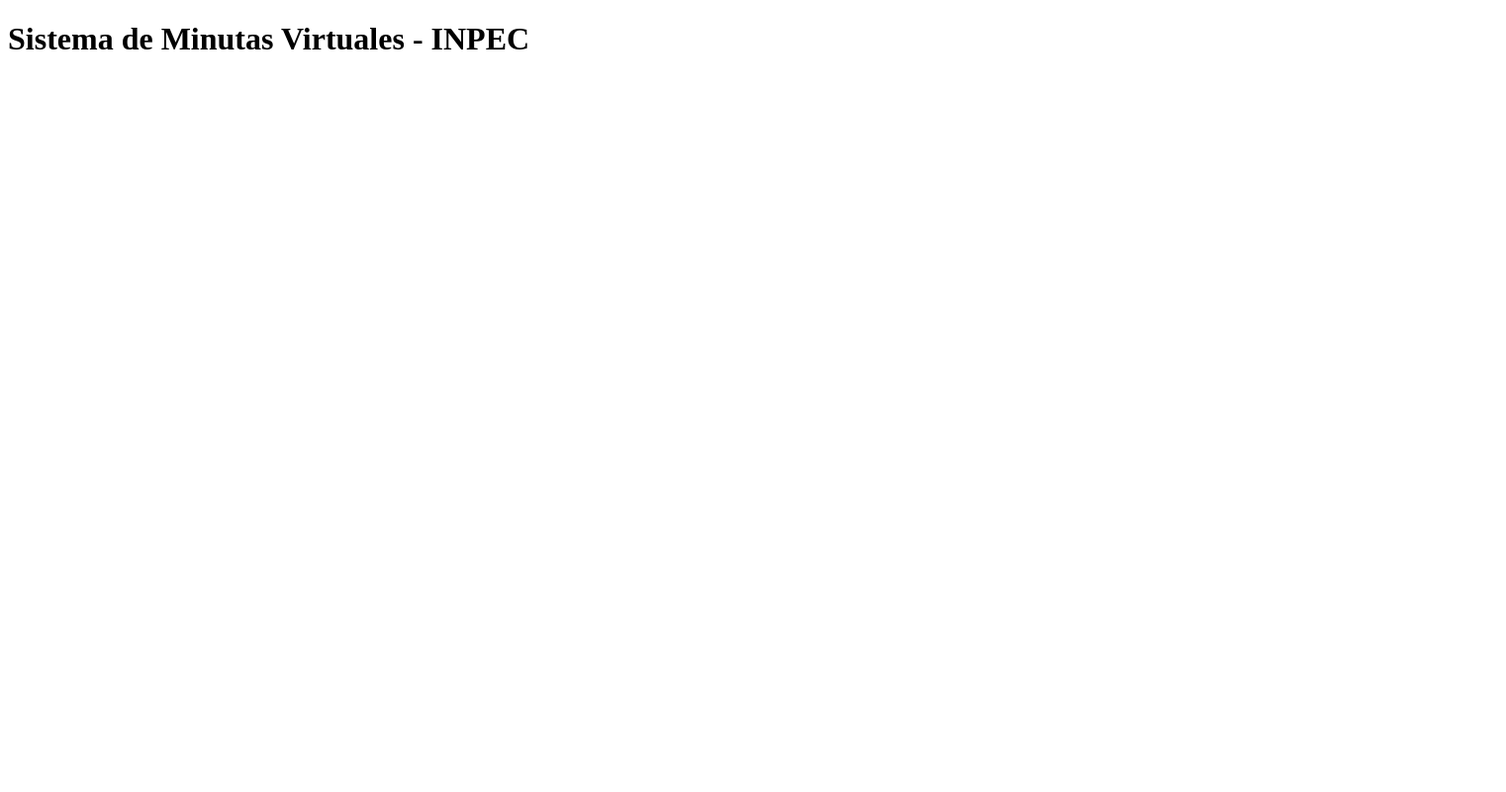
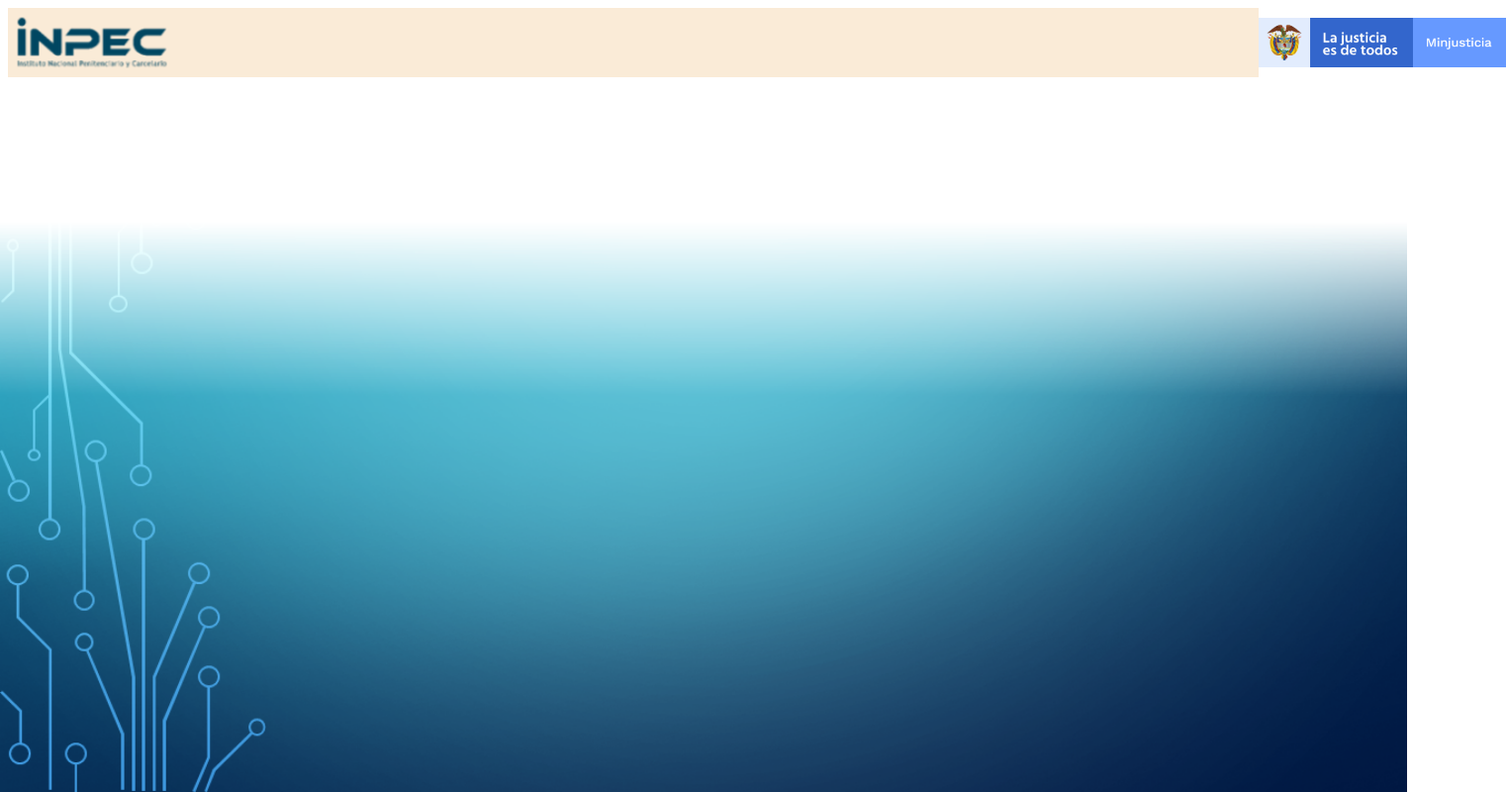
Before and after one commit to Arbinyey/InpecSimiv, a plain HTML site: page index.html in a window 1280 px wide. Shown: the whole page at 99% size, 1522 px wide, since content can reach past the window. Drawn offline with Linux system fonts and the light colour scheme.

Commit message:
FONDO BODY , IMAGENES INSTITUCIONALES

```diff
--- a/assets/styles/style.css
+++ b/assets/styles/style.css
@@ -0,0 +1,30 @@
+body{
+    background-image: url('../img/fondoBodySimiv.png');
+    background-size:cover;
+    padding: 0px;
+    position: relative;
+    background-attachment:fixed;
+    background-repeat: no-repeat;
+}
+
+.menu1{
+    height: 70px;
+    width: 100%;
+    background-color: antiquewhite;
+
+}
+.letras1 img{
+    width: 150px;
+    height: 50px;
+    padding: 10px;
+    position:fixed;
+}
+.letras2 img{
+    width: 250px;
+    height: 50px;
+    padding-top: 10px;
+    position: relative;
+    background-repeat: no-repeat;
+    padding-left: 100%;
+
+}
--- a/index.html
+++ b/index.html
@@ -8,6 +8,24 @@
     <title>Sistema de Minustas Virtuales INPEC</title>
 </head>
 <body>
-    <H1>Sistema de Minutas Virtuales - INPEC</H1>
+    <header>
+        <section class="menu1">
+            <div class="letras1">
+                <img src="./assets/img/letrasInpec.png" alt="Letras
+                inpec">
+            </div>
+            <div class="letras2">
+                <img src="./assets/img/letrasJusticia.png" alt="logo la justicia es de todos">
+            </div>
+        </section>
+
+    </header>
+    <main>
+
+    </main>
+    <footer>
+
+    </footer>
+
 </body>
 </html>
```
Also changed, not shown: assets/img/EscudoInpec1.png (added), assets/img/fondoBodySimiv.png (added), assets/img/letrasInpec.png (added), assets/img/letrasJusticia.png (added).
